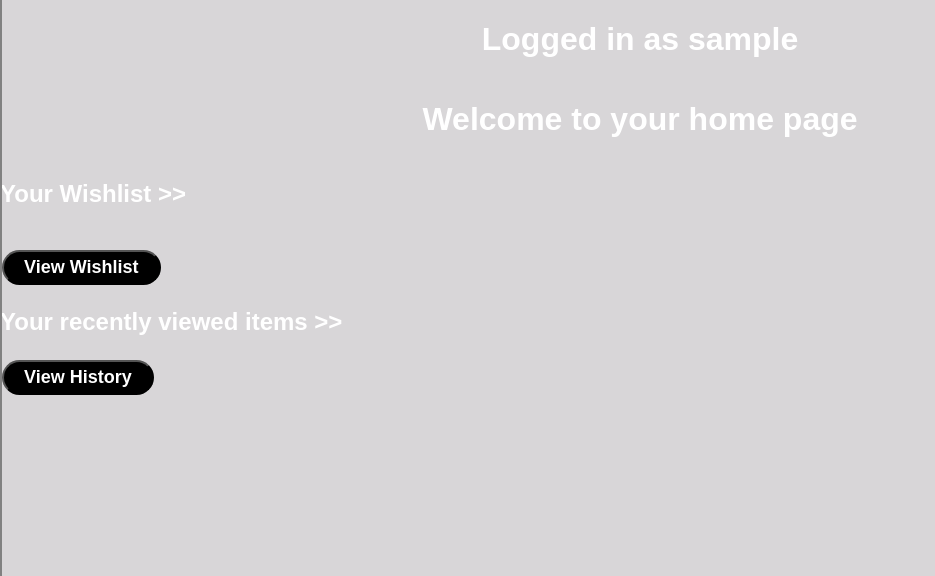
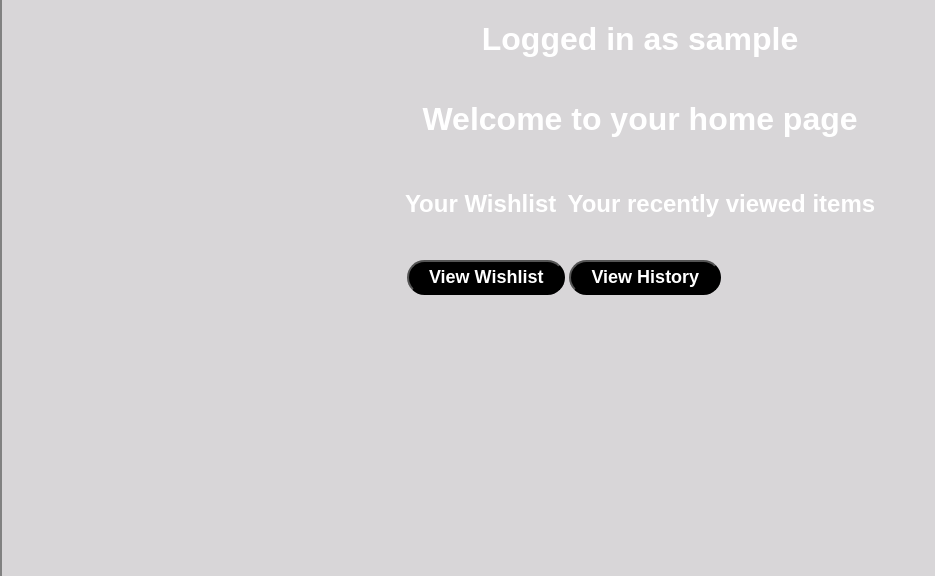
Before and after one commit to alex-ware/IT_Project, a Node server app: page /user in a window 1280 px wide. Shown: the part 85-661 px from the top of the page, without its empty margins (0-935 px from the left). Run offline with Node 20, Linux system fonts and the light colour scheme; the visitor is signed in with stand-in values (Sample User, id 1); some libraries are stand-ins or nearby versions.

Commit message:
Improving Logged In Page

```diff
--- a/public/css/styles.css
+++ b/public/css/styles.css
@@ -241,4 +241,6 @@ header.navbar{
 .flex-container {
     display: flex;
     justify-content: center;
+    margin: 5px;
+    padding: 5px;
   }
--- a/views/userHomepage.hbs
+++ b/views/userHomepage.hbs
@@ -4,12 +4,17 @@
 <div class="homeWelcome">
     <h1>Welcome to your home page</h2>
 </div>
+<div class="flex-container">
+
+
     <div>
-    <h2>Your Wishlist >></h2>
+        <h2>Your Wishlist</h2>
         <br>
         <form action="/user/wishlist"><button class="button">View Wishlist</button></form>
     </div>
     <div>
-    <h2>Your recently viewed items >></h2>
+        <h2>Your recently viewed items</h2>
+        <br>
         <form action="/user/wishlist"><button class="button">View History</button></form>
     </div>
+</div>
```
Lines whose indentation alone changed are shown as unchanged.
